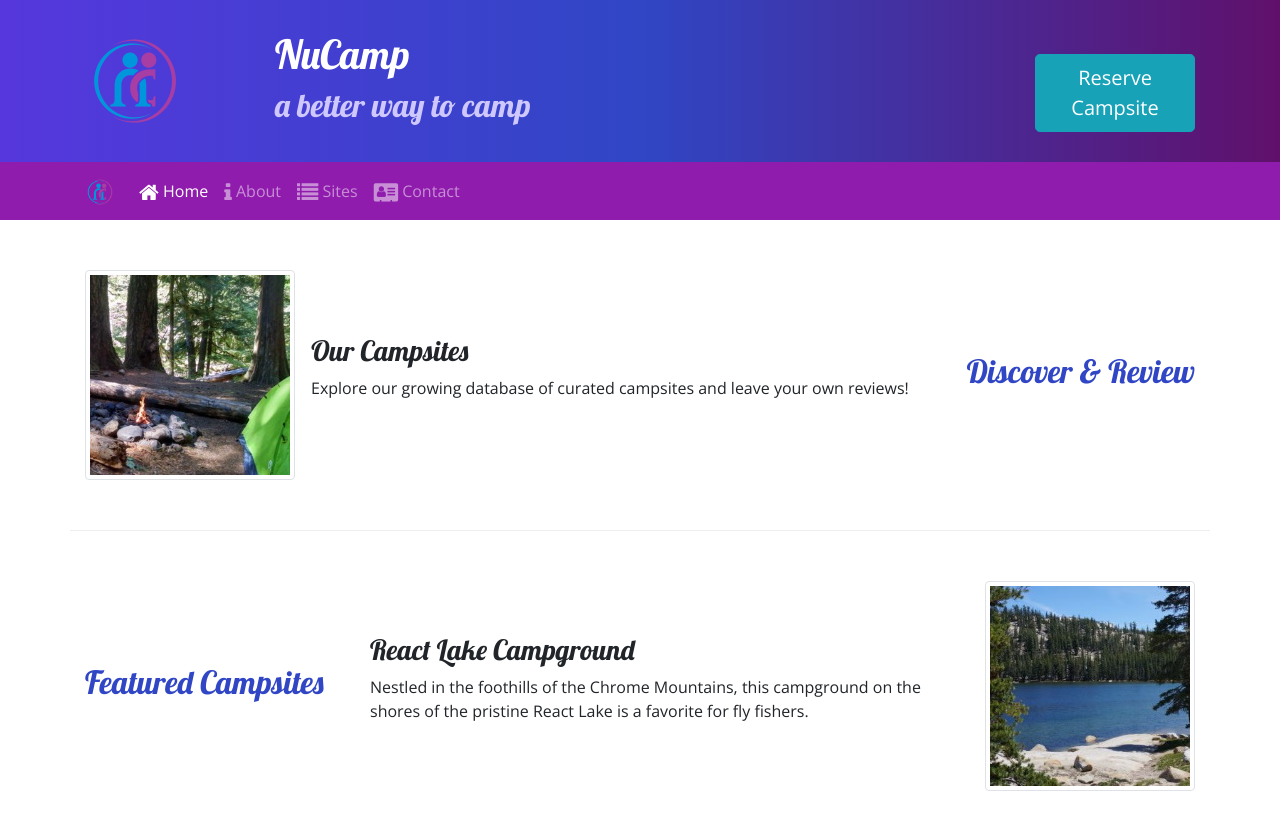
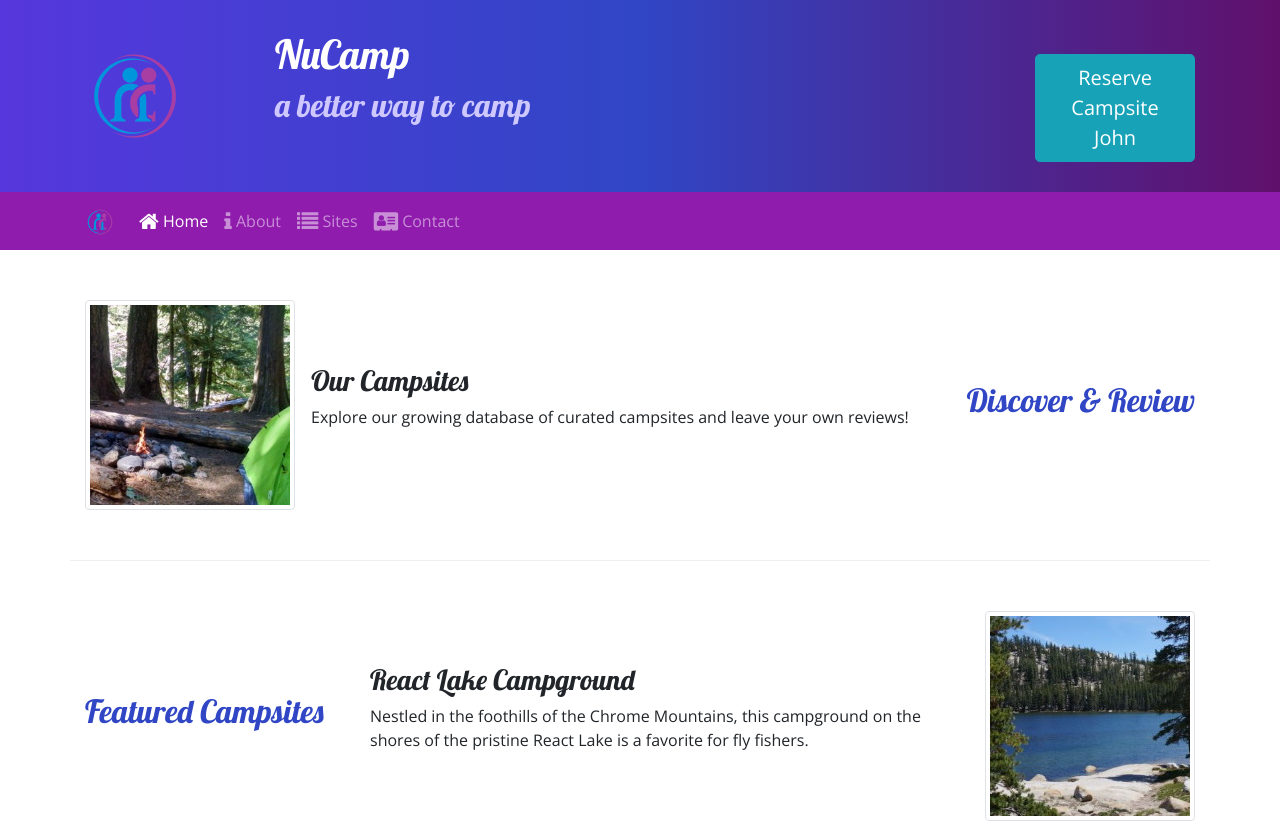
Before and after one commit to AlexandruIvan9/Bootstrap-project, a website: page index.html in a window 1280 px wide. Shown: the top 824 px of the page. Drawn offline with nearby package versions, Linux system fonts and the light colour scheme.

Commit message:
change button text

```diff
--- a/index.html
+++ b/index.html
@@ -31,7 +31,7 @@
           <h2>a better way to camp</h2>
         </div>
         <div class="col-md-4 col-xl-2 mt-4">
-          <a href="#reserveForm" role="button" class="btn btn-lg btn-info">Reserve Campsite</a>
+          <a href="#reserveForm" role="button" class="btn btn-lg btn-info">Reserve Campsite John</a>
         </div>
       </div>
     </div>
```
